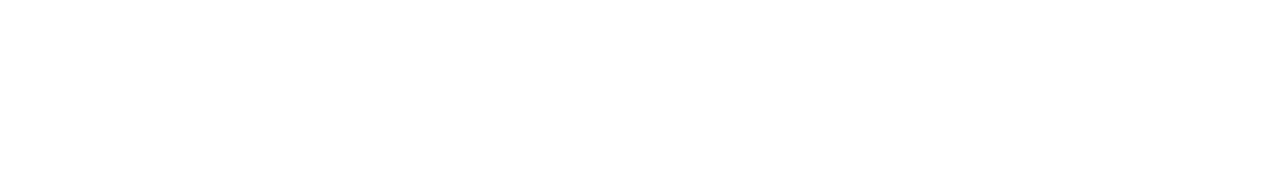
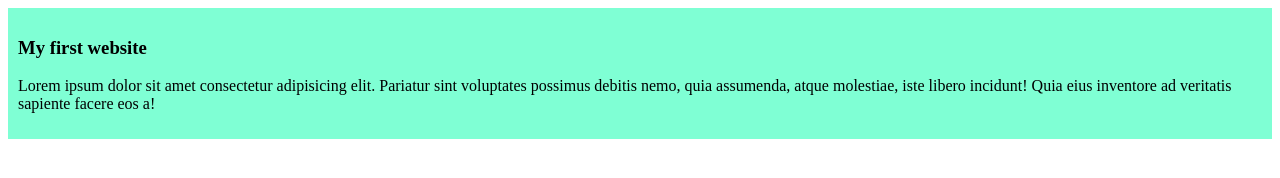
Before and after one commit to mahmed-4/my-simple-website, a plain HTML site: page index.html in a window 1280 px wide. Drawn offline with Linux system fonts and the light colour scheme.

Commit message:
added the first blog

```diff
--- a/index.html
+++ b/index.html
@@ -3,10 +3,14 @@
 <head>
     <meta charset="UTF-8">
     <meta name="viewport" content="width=device-width, initial-scale=1.0">
+    <link rel="stylesheet" href="styles/blog.css">
 
     <title>My Simple Website</title>
 </head>
 <body>
-
+    <div>
+        <h3>My first website</h3>
+        <p>Lorem ipsum dolor sit amet consectetur adipisicing elit. Pariatur sint voluptates possimus debitis nemo, quia assumenda, atque molestiae, iste libero incidunt! Quia eius inventore ad veritatis sapiente facere eos a!</p>
+    </div>
 </body>
 </html>
--- /dev/null
+++ b/styles/blog.css
@@ -0,0 +1,4 @@
+div{
+    background-color: aquamarine;
+    padding: 10px;
+}
```
